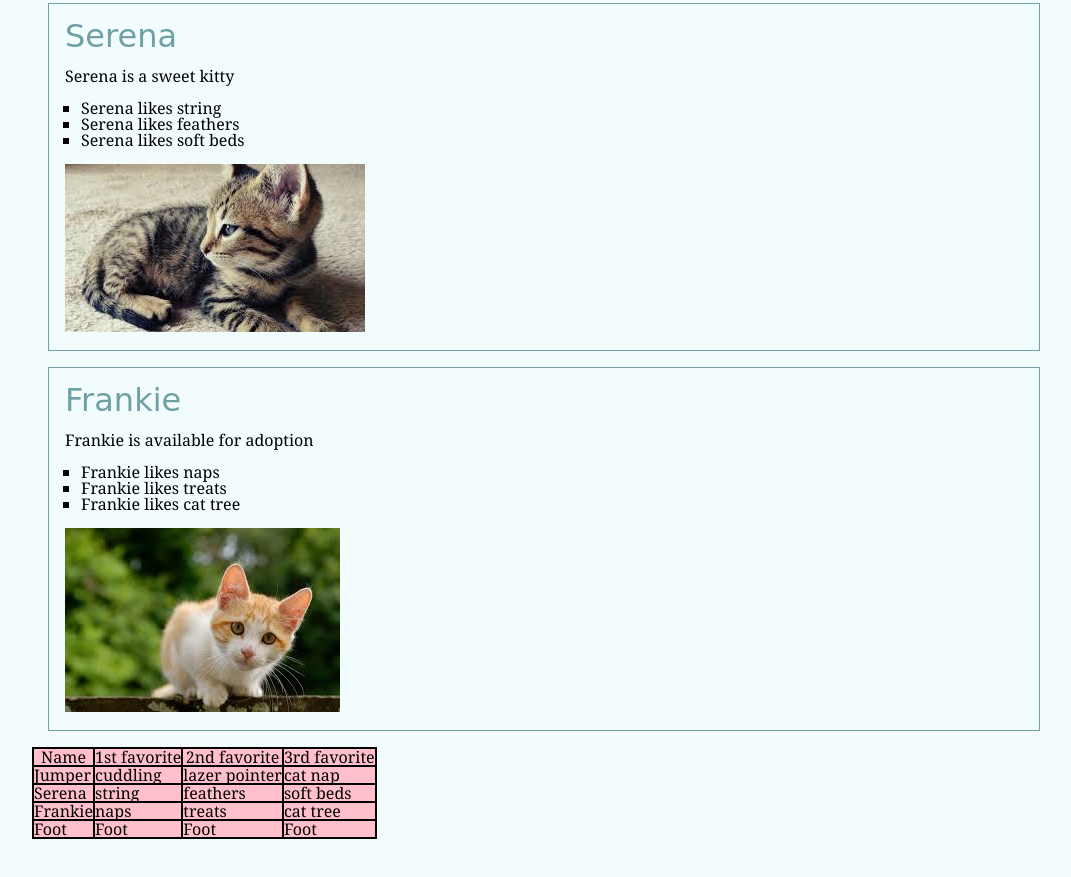
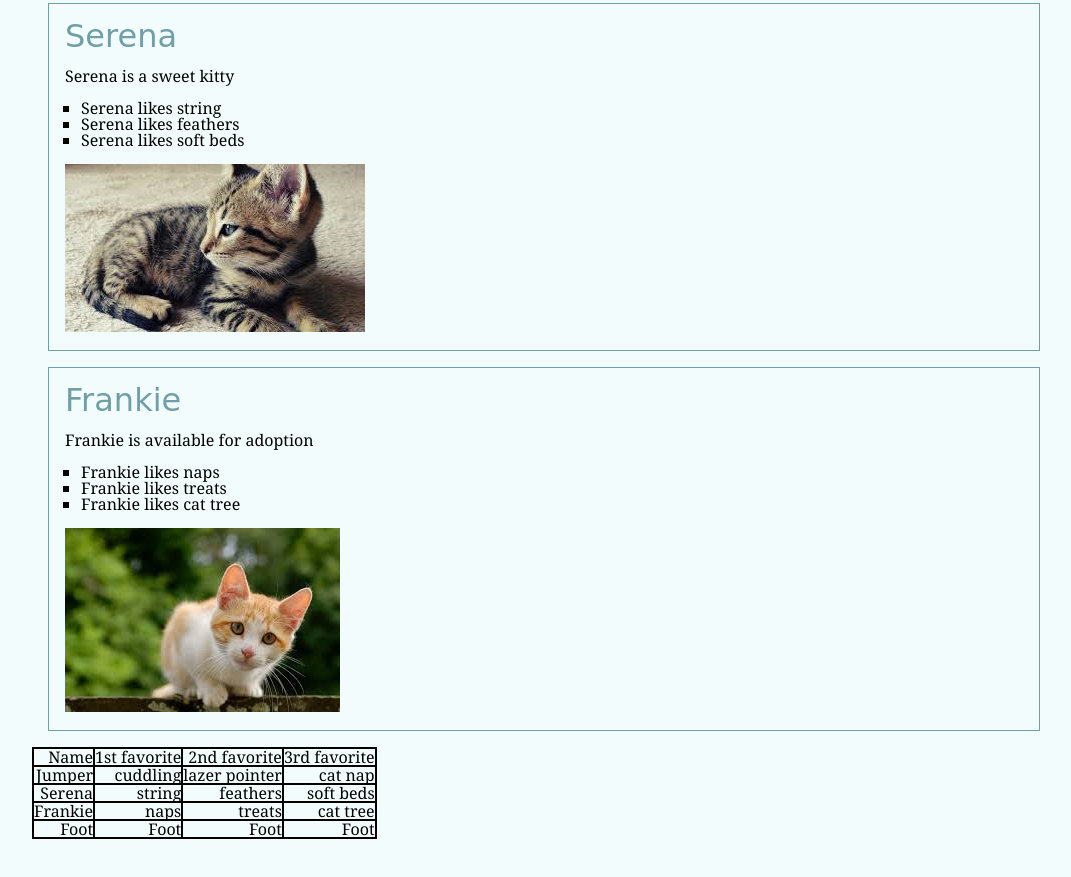
Before and after one commit to jonnyleealas/salmonCookies, a plain HTML site: page index.html in a window 1280 px wide. Shown: the part 549-1426 px from the top of the page, without its empty margins (96-1167 px from the left). Drawn offline with Linux system fonts and the light colour scheme.

Commit message:
no center

```diff
--- a/css/style.css
+++ b/css/style.css
@@ -64,23 +64,24 @@
     color: rgb(112, 159, 165);
   }
 
+  /* table {
+    text-align: center;
+  } */
+  .table-div {
+    text-align: right;
+  }
 
   tr {
     border: 2px solid black;
-    border-color: crimson;
-    background-color: pink;
   }
 
   th {
     border: 2px solid black;
-    /* border-color: crimson; */
+
 
   }
 
-  td{
+  td {
     border: 2px solid black;
-    text-align: left;
-    background-color: pink ;
-
 
 }
--- a/index.html
+++ b/index.html
@@ -17,10 +17,11 @@
     <div id="kittenProfiles">
 
     </div>
-    <table>
-      <thead>
-        <tr id="table">
-          <th id="head">Name</th>
+
+      <table class="table-div">
+        <thead >
+          <tr>
+            <th>Name</th>
             <th>1st favorite</th>
             <th>2nd favorite</th>
             <th>3rd favorite</th>
@@ -37,6 +38,8 @@
           </tr>
         </tfoot>
       </table>
+
+
   </main>
   <footer>
   </footer>
```
Lines whose indentation alone changed are shown as unchanged.
